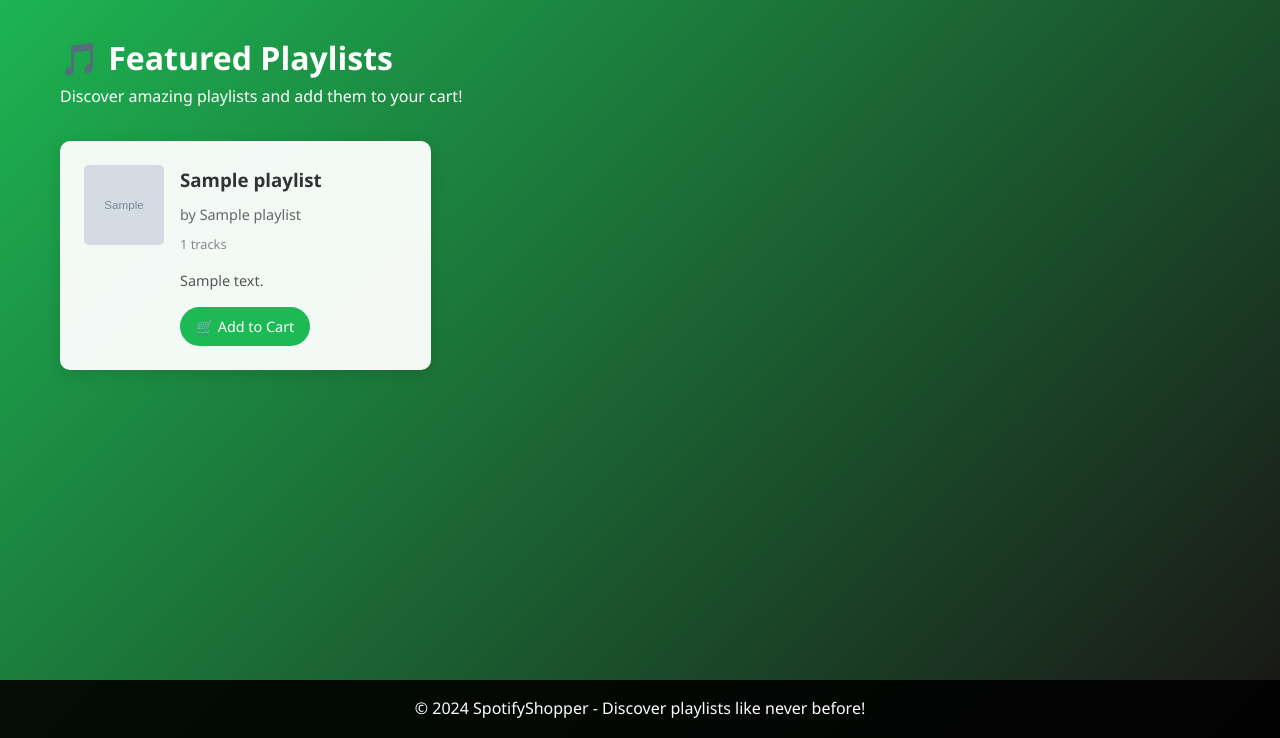
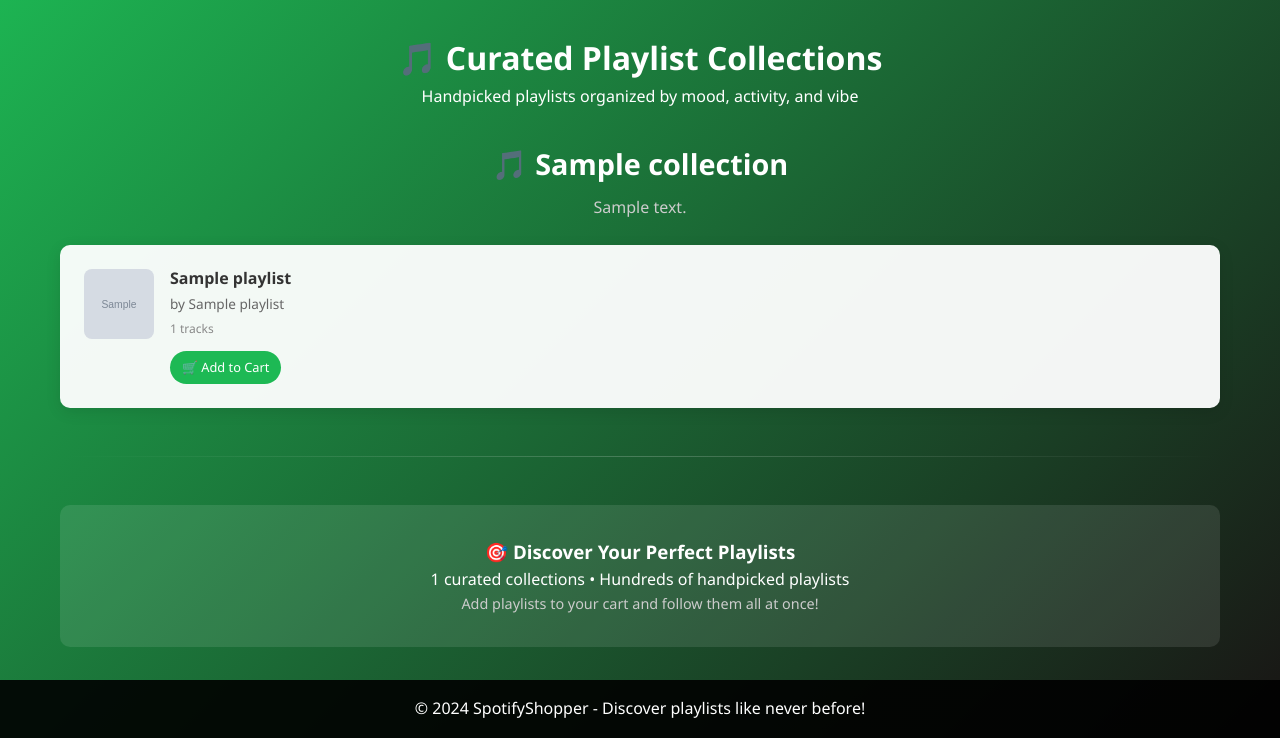
Before and after one commit to Beanssprouts/spotify-Shopper, a Django app: template spotifyShopper/templates/spotifyShopper/shop.html in a window 1280 px wide. Shown: the part 70-808 px from the top of the page. Run offline with Django 5.2, Linux system fonts and the light colour scheme; tables that the repository leaves empty hold one stand-in row (values such as "Sample post"); the template is opened without the code that fills it: values that come from a table or form of the project are taken from there, most other values are stand-ins (such as "Sample title", 1, 10 or a date in 2020); grey boxes marked "Sample" are stand-in pictures.

Commit message:
Implement curated playlist collections with organized display

```diff
--- a/spotifyShopper/templates/spotifyShopper/shop.html
+++ b/spotifyShopper/templates/spotifyShopper/shop.html
@@ -1,43 +1,66 @@
 {% extends 'spotifyShopper/base.html' %}
 
-{% block title %}Browse Playlists - SpotifyShopper{% endblock %}
+{% block title %}Curated Collections - SpotifyShopper{% endblock %}
 
 {% block content %}
-<div style="color: white; margin-bottom: 2rem;">
-    <h1>🎵 Featured Playlists</h1>
-    <p>Discover amazing playlists and add them to your cart!</p>
+<div style="color: white; margin-bottom: 2rem; text-align: center;">
+    <h1>🎵 Curated Playlist Collections</h1>
+    <p>Handpicked playlists organized by mood, activity, and vibe</p>
 </div>
 
-{% if playlists %}
-    <div class="grid">
+{% if collections %}
+    {% for collection_name, playlists in collections.items %}
+        <div class="collection-section" style="margin-bottom: 3rem;">
+            <!-- Collection Header -->
+            <div style="color: white; margin-bottom: 1.5rem; text-align: center;">
+                <h2 style="font-size: 1.8rem; margin-bottom: 0.5rem;">
+                    {% if collection_name == 'Morning Energy' %}☀️
+                    {% elif collection_name == 'Workout Power' %}💪
+                    {% elif collection_name == 'Focus Zone' %}🧠
+                    {% elif collection_name == 'Chill Vibes' %}😌
+                    {% elif collection_name == 'Road Trip' %}🚗
+                    {% elif collection_name == 'Party Mode' %}🎉
+                    {% else %}🎵
+                    {% endif %}
+                    {{ collection_name }}
+                </h2>
+                <p style="color: #ccc; font-size: 1rem;">
+                    {% if playlists.0.collection_description %}
+                        {{ playlists.0.collection_description }}
+                    {% else %}
+                        Perfect playlists for {{ collection_name|lower }}
+                    {% endif %}
+                </p>
+            </div>
+
+            <!-- Playlists in this collection -->
+            <div style="display: grid; grid-template-columns: repeat(auto-fit, minmax(280px, 1fr)); gap: 1rem; margin-bottom: 2rem;">
                 {% for playlist in playlists %}
-            <div class="card">
+                    <div class="card" style="transition: transform 0.2s; cursor: pointer;" onmouseover="this.style.transform='translateY(-5px)'" onmouseout="this.style.transform='translateY(0)'">
                         <div style="display: flex; gap: 1rem; align-items: start;">
                             {% if playlist.image_url %}
                                 <img src="{{ playlist.image_url }}" alt="{{ playlist.name }}"
-                             style="width: 80px; height: 80px; border-radius: 5px; object-fit: cover;">
+                                     style="width: 70px; height: 70px; border-radius: 8px; object-fit: cover; flex-shrink: 0;">
                             {% else %}
-                        <div style="width: 80px; height: 80px; background: #1db954; border-radius: 5px; display: flex; align-items: center; justify-content: center; color: white; font-size: 2rem;">
+                                <div style="width: 70px; height: 70px; background: linear-gradient(45deg, #1db954, #1ed760); border-radius: 8px; display: flex; align-items: center; justify-content: center; color: white; font-size: 1.5rem; flex-shrink: 0;">
                                     🎵
                                 </div>
                             {% endif %}
 
-                    <div style="flex: 1;">
-                        <h3 style="margin-bottom: 0.5rem; color: #333;">{{ playlist.name }}</h3>
-                        <p style="color: #666; font-size: 0.9rem; margin-bottom: 0.5rem;">
+                            <div style="flex: 1; min-width: 0;">
+                                <h3 style="margin: 0 0 0.3rem 0; color: #333; font-size: 1rem; line-height: 1.2; overflow: hidden; text-overflow: ellipsis; white-space: nowrap;">
+                                    {{ playlist.name }}
+                                </h3>
+                                <p style="color: #666; font-size: 0.85rem; margin: 0 0 0.3rem 0;">
                                     by {{ playlist.owner_name }}
                                 </p>
-                        <p style="color: #888; font-size: 0.8rem; margin-bottom: 1rem;">
+                                <p style="color: #888; font-size: 0.75rem; margin: 0 0 0.8rem 0;">
                                     {{ playlist.track_count }} tracks
                                 </p>
 
-                        {% if playlist.description %}
-                            <p style="color: #555; font-size: 0.9rem; margin-bottom: 1rem; line-height: 1.4;">
-                                {{ playlist.description|truncatewords:20 }}
-                            </p>
-                        {% endif %}
-
-                        <a href="{% url 'add_to_cart' playlist.spotify_id %}" class="btn" style="font-size: 0.9rem; padding: 8px 16px;">
+                                <a href="{% url 'add_to_cart' playlist.spotify_id %}"
+                                   class="btn"
+                                   style="font-size: 0.8rem; padding: 6px 12px; display: inline-block; text-decoration: none; white-space: nowrap;">
                                     🛒 Add to Cart
                                 </a>
                             </div>
@@ -45,14 +68,35 @@
                     </div>
                 {% endfor %}
             </div>
+
+            <!-- Collection separator -->
+            <div style="height: 1px; background: linear-gradient(90deg, transparent, rgba(255,255,255,0.2), transparent); margin: 2rem 0;"></div>
+        </div>
+    {% endfor %}
+
+    <!-- Summary stats -->
+    <div style="text-align: center; color: white; margin-top: 3rem; padding: 2rem; background: rgba(255,255,255,0.1); border-radius: 10px;">
+        <h3>🎯 Discover Your Perfect Playlists</h3>
+        <p>{{ collections|length }} curated collections •
+           {% with total=0 %}
+               {% for collection_name, playlists in collections.items %}
+                   {% with total=total|add:playlists|length %}
+                   {% endwith %}
+               {% endfor %}
+               Hundreds of
+           {% endwith %} handpicked playlists
+        </p>
+        <p style="font-size: 0.9rem; color: #ccc;">Add playlists to your cart and follow them all at once!</p>
+    </div>
+
 {% else %}
     <div class="card" style="text-align: center; padding: 3rem;">
-        <h3 style="color: #666; margin-bottom: 1rem;">No playlists found</h3>
-        <p style="color: #888;">
-            Unable to load playlists from Spotify. Please try refreshing the page or check your connection.
+        <h3 style="color: #666; margin-bottom: 1rem;">Building your collections...</h3>
+        <p style="color: #888; margin-bottom: 2rem;">
+            We're curating the perfect playlists for you. Please refresh the page in a moment!
         </p>
-        <a href="{% url 'shop' %}" class="btn" style="margin-top: 1rem;">
-            🔄 Refresh
+        <a href="{% url 'shop' %}" class="btn">
+            🔄 Refresh Collections
         </a>
     </div>
 {% endif %}
```
Lines whose indentation alone changed are shown as unchanged.
